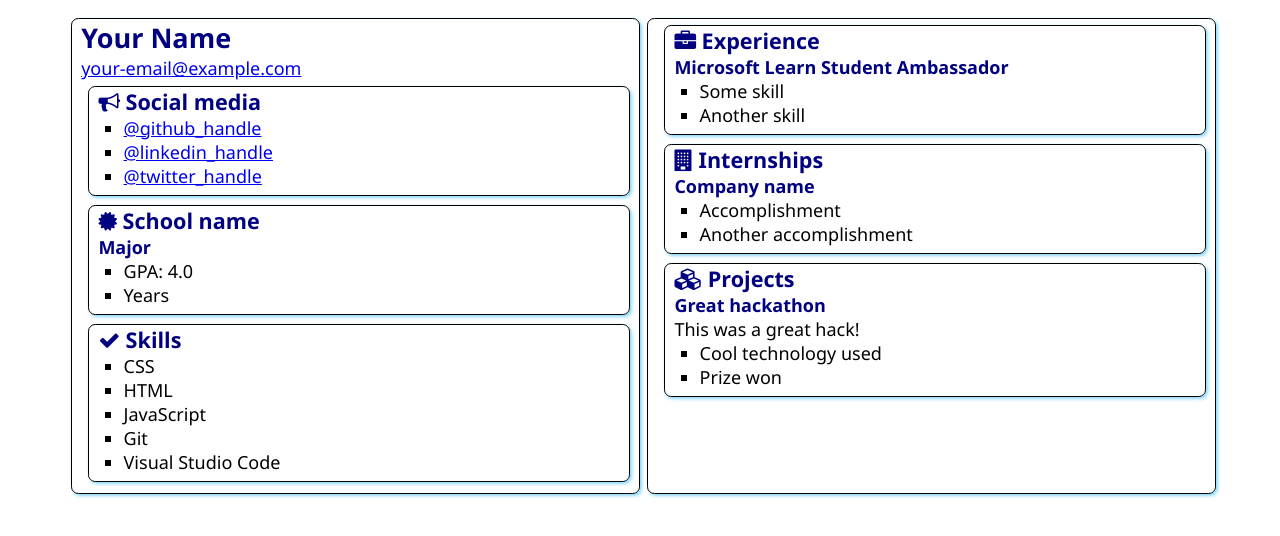
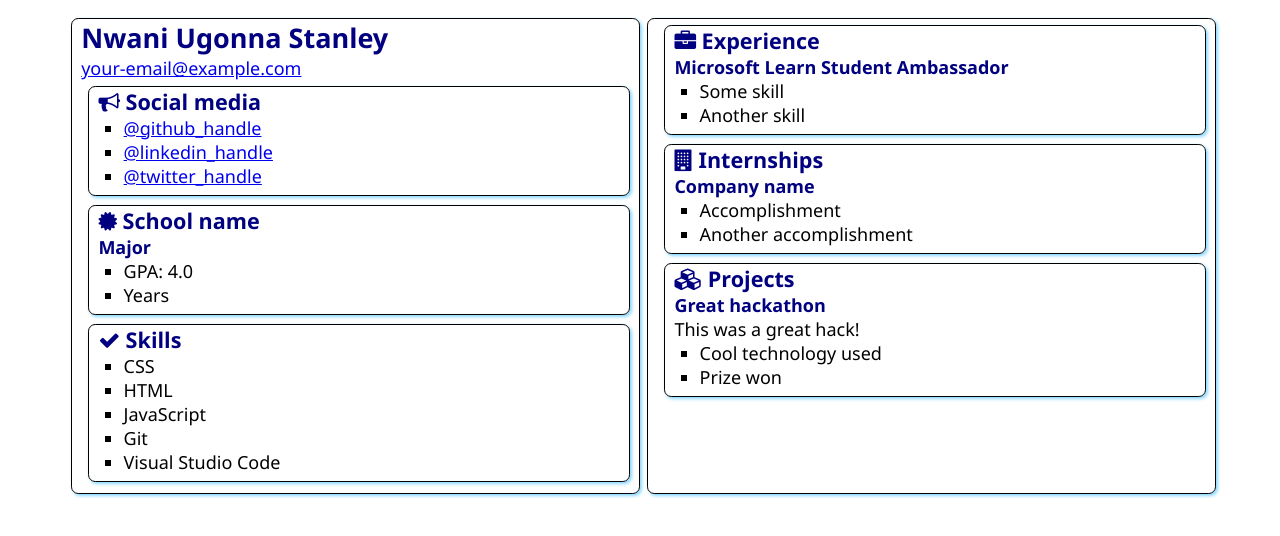
Before and after one commit to Stan-Leigh/SATechnicalOnboarding, a plain HTML site: page src/index.html in a window 1280 px wide. Drawn offline with Linux system fonts and the light colour scheme.

Commit message:
Added my name.
Replaced the default placeholder for name with my real name.

```diff
--- a/src/index.html
+++ b/src/index.html
@@ -12,7 +12,7 @@
 <body>
     <main>
         <article class="box">
-            <h1>Your Name</h1>
+            <h1>Nwani Ugonna Stanley</h1>
             <div><a href="mailto:your.email@example.com">your-email@example.com</a></div>
 
             <section class="box">
```
